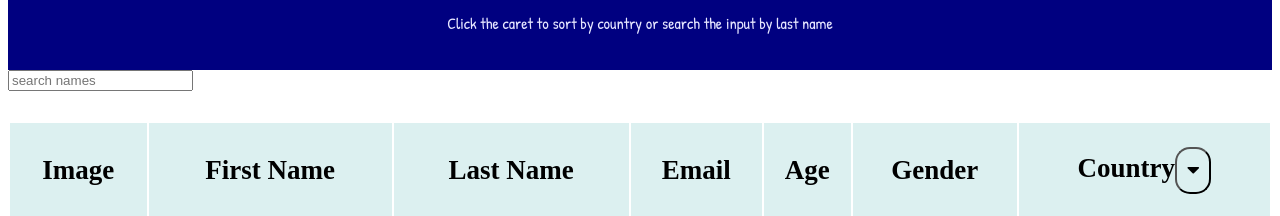
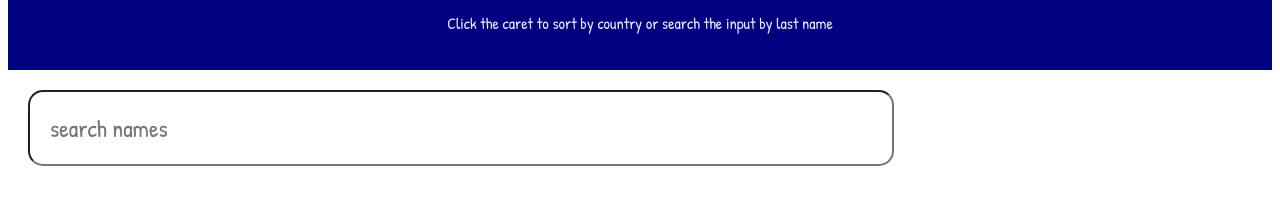
Before and after one commit to bethpresten/TESTTTTT, a React (Create React App) app: page / in a window 1280 px wide. Shown: the part 178-394 px from the top of the page. Built offline with nearby package versions, Linux system fonts and the light colour scheme; no server answers.

Commit message:
fixed input field in table.css

```diff
--- a/src/components/Table/Table.css
+++ b/src/components/Table/Table.css
@@ -24,3 +24,12 @@ thead {
   background-color: rgb(220, 240, 240);
   border-radius: 15px;
 }
+
+input {
+  margin: 20px;
+  width: 65%;
+  font-size: 24px;
+  border-radius: 15px;
+  padding: 20px;
+  font-family: "Patrick Hand", cursive;
+}
```
Also changed, not shown: 1 other file (tests, documents, lock files or other folders).
